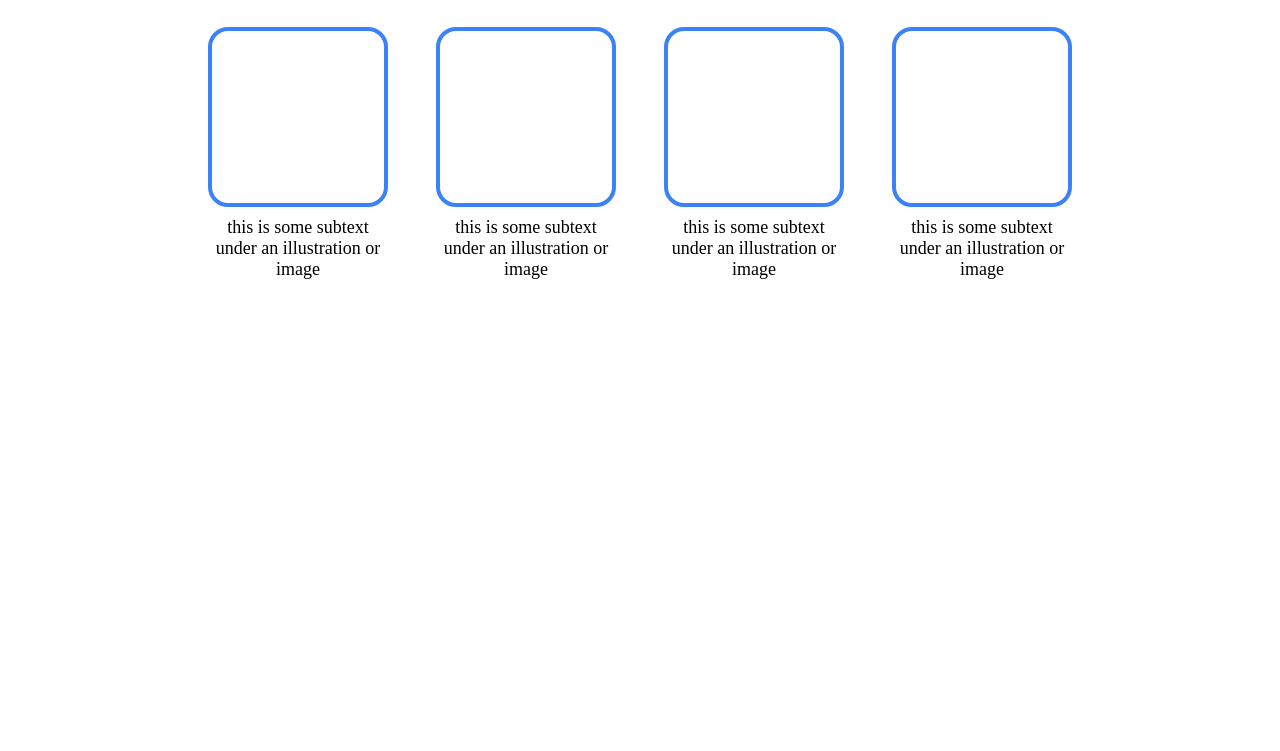
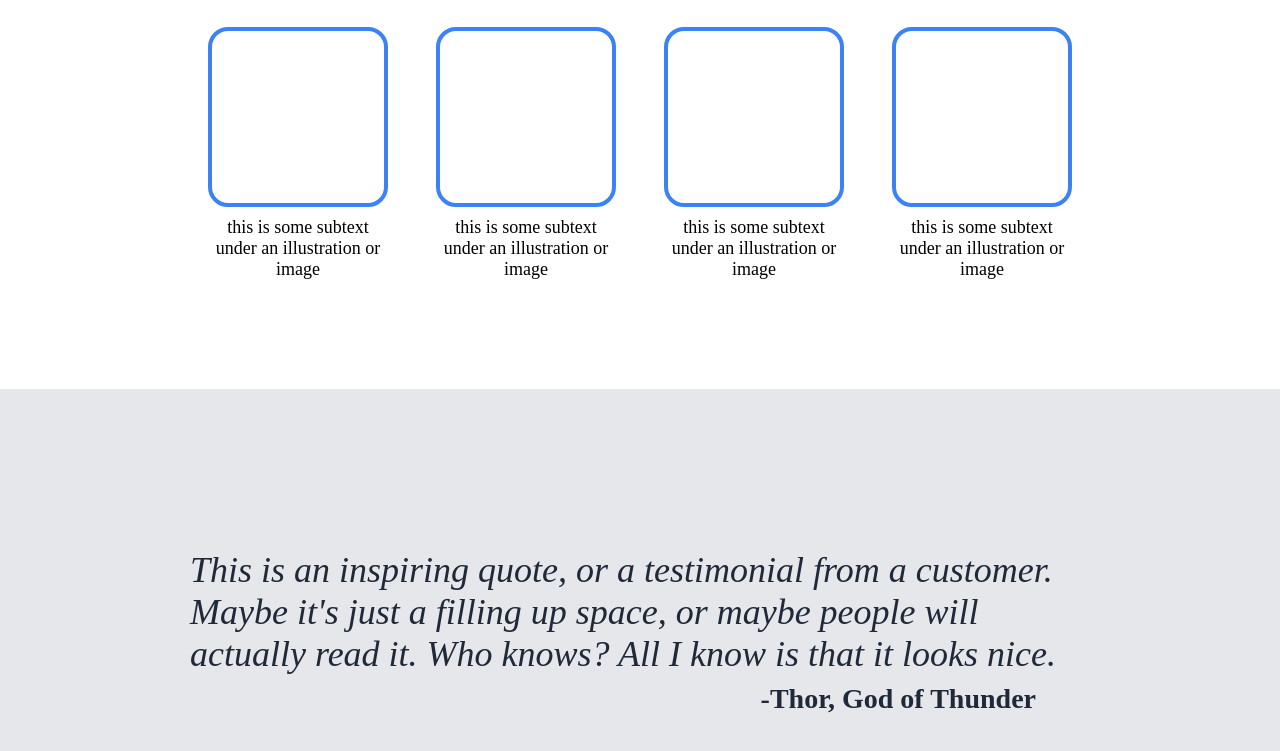
Before and after one commit to binhquocnguyen/odin-landing-page, a plain HTML site: page index.html in a window 1280 px wide. Shown: the part 711-1462 px from the top of the page. Before the commit the page ends 1100 px from the top, so only its background shows below. Drawn offline with Linux system fonts and the light colour scheme.

Commit message:
feat: Create and Style quote

```diff
--- a/index.html
+++ b/index.html
@@ -58,5 +58,13 @@
         </div>
     </div>
 
+    <!-- Quote -->
+    <div class="quote-container">
+        <div class="quote">
+            <p class="quote-text">This is an inspiring quote, or a testimonial from a customer. Maybe it's just a filling up space, or maybe people will actually read it. Who knows? All I know is that it looks nice.</p>
+            <p class="author">-Thor, God of Thunder</p>
+        </div>
+    </div>
+
 </body>
 </html>
--- a/style.css
+++ b/style.css
@@ -139,3 +139,33 @@
     font-size: 18px;
     text-align: center;
 }
+
+/* Quote's styling */
+.quote-container {
+    background-color: #e5e7eb;
+    display: flex;
+    justify-content: center;
+}
+
+.quote {
+    display: flex;
+    flex-direction: column;
+    justify-content: center;
+    width: 900px;
+    height: 450px;
+}
+
+.quote-text {
+    color: #1f2937;
+    font-size: 36px;
+    font-style: italic;
+    margin: 36px 0 8px;
+}
+
+.author {
+    align-self: flex-end;
+    color: #1f2937;
+    font-size: 28px;
+    font-weight: bold;
+    margin-right: 54px;
+}
```
